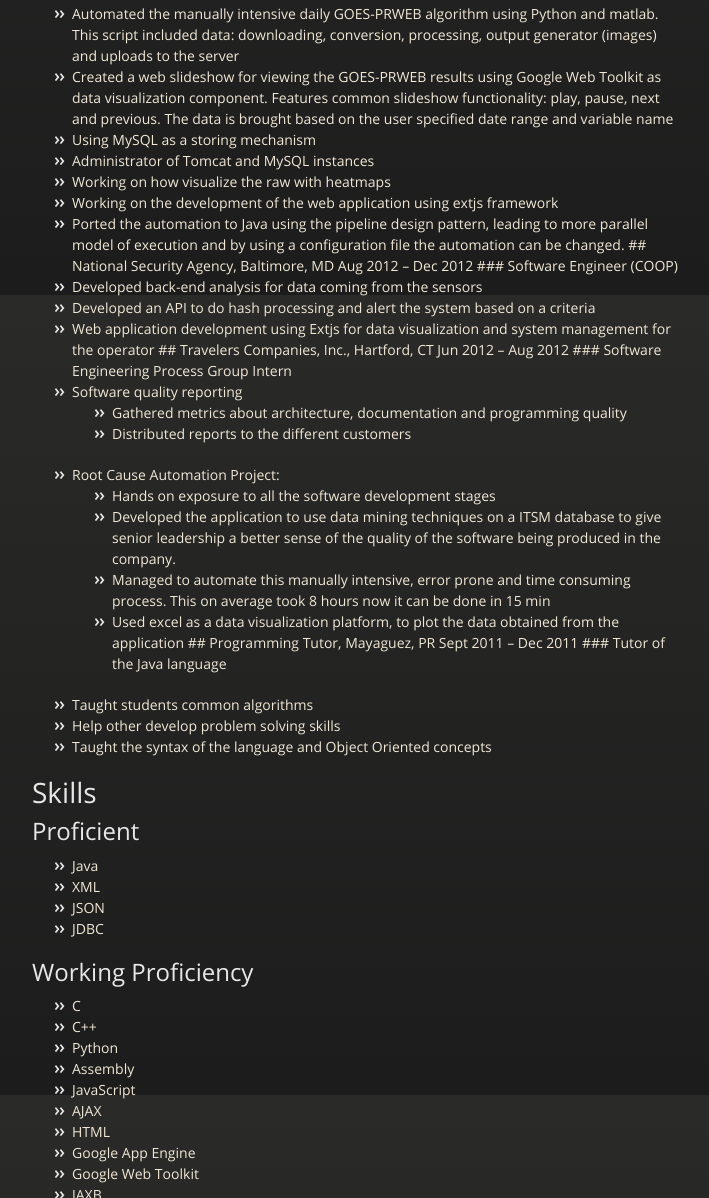
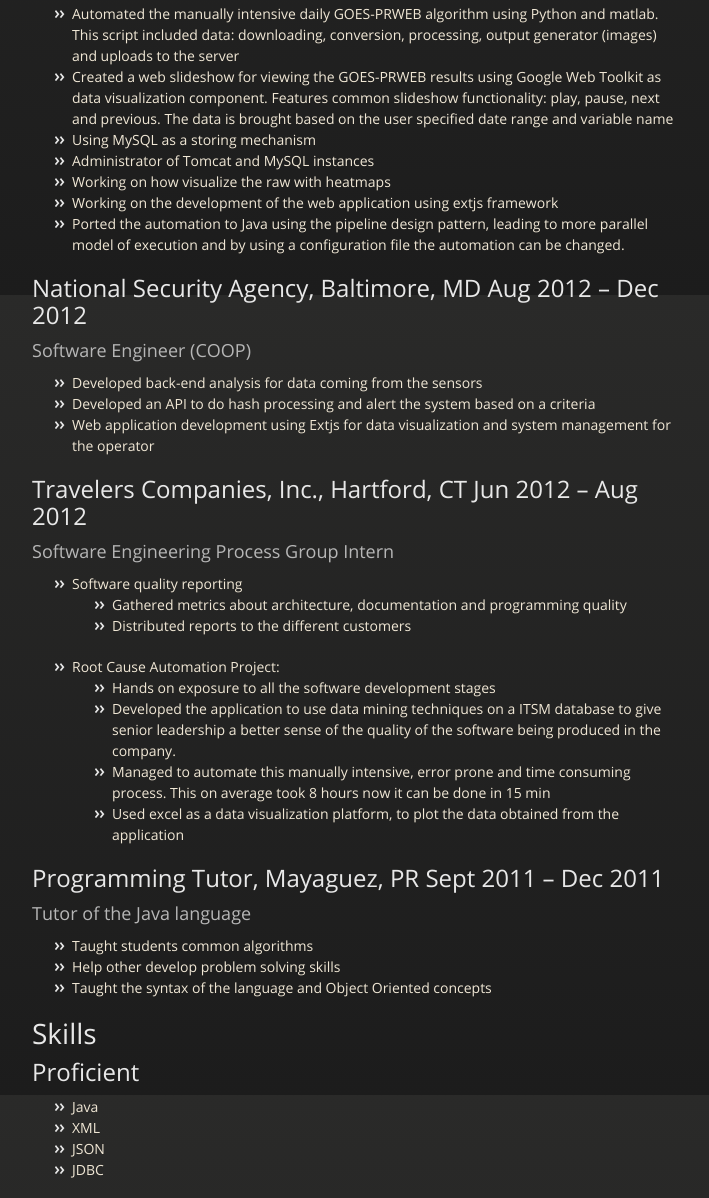
Before and after one commit to vjames19/resume, a plain HTML site: page index.html in a window 1280 px wide. Shown: the part 505-1703 px from the top of the page, without its empty margins (283-992 px from the left). Drawn offline with nearby package versions, Linux system fonts and the light colour scheme.

```diff
--- a/index.html
+++ b/index.html
@@ -59,14 +59,20 @@
 <li>Working on how visualize the raw with heatmaps</li>
 <li>Working on the development of the web application using extjs framework</li>
 <li>Ported the automation to Java using the pipeline design pattern, leading to more parallel model of execution and by using a configuration file the
-automation can be changed.
-## National Security Agency, Baltimore, MD Aug 2012 – Dec 2012
-### Software Engineer (COOP)</li>
+automation can be changed.</li>
+</ul><h2>National Security Agency, Baltimore, MD Aug 2012 – Dec 2012</h2>
+
+<h3>Software Engineer (COOP)</h3>
+
+<ul>
 <li>Developed back-end analysis for data coming from the sensors</li>
 <li>Developed an API to do hash processing and alert the system based on a criteria</li>
-<li>Web application development using Extjs for data visualization and system management for the operator
-## Travelers Companies, Inc., Hartford, CT Jun 2012 – Aug 2012
-### Software Engineering Process Group Intern</li>
+<li>Web application development using Extjs for data visualization and system management for the operator</li>
+</ul><h2>Travelers Companies, Inc., Hartford, CT Jun 2012 – Aug 2012</h2>
+
+<h3>Software Engineering Process Group Intern</h3>
+
+<ul>
 <li>Software quality reporting
 
 <ul>
@@ -82,11 +88,14 @@
 software being produced in the company.</li>
 <li>Managed to automate this manually intensive, error prone and time consuming process. This on average took 8 hours now it can be done in
 15 min</li>
-<li>Used excel as a data visualization platform, to plot the data obtained from the application
-## Programming Tutor, Mayaguez, PR Sept 2011 – Dec 2011
-### Tutor of the Java language</li>
+<li>Used excel as a data visualization platform, to plot the data obtained from the application</li>
 </ul>
 </li>
+</ul><h2>Programming Tutor, Mayaguez, PR Sept 2011 – Dec 2011</h2>
+
+<h3>Tutor of the Java language</h3>
+
+<ul>
 <li>Taught students common algorithms</li>
 <li>Help other develop problem solving skills</li>
 <li>Taught the syntax of the language and Object Oriented concepts</li>
```
Also changed, not shown: params.json (+1 -1 lines).
